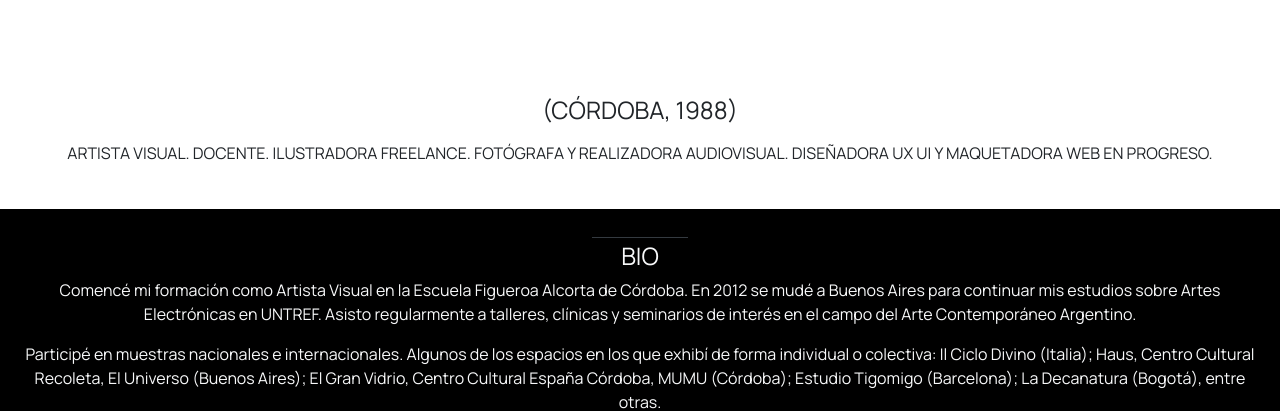
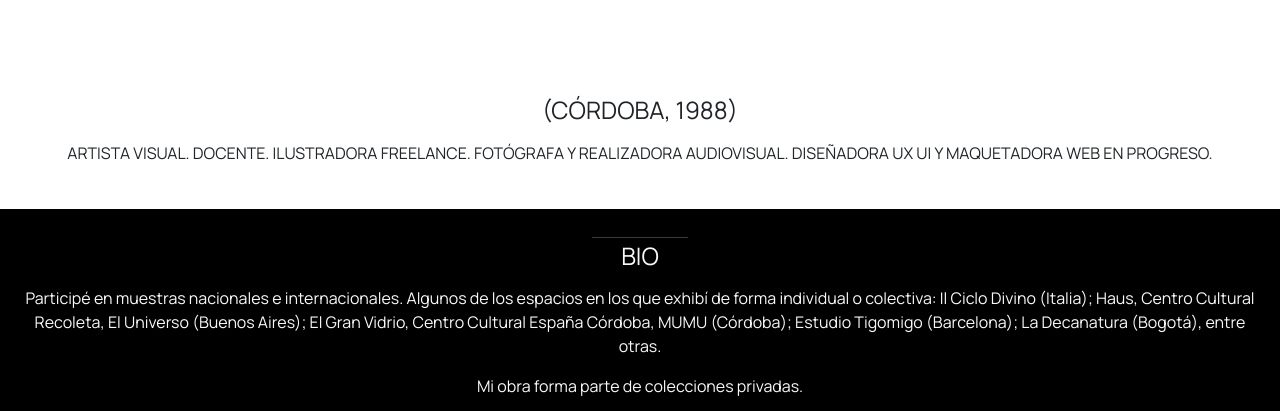
Before and after one commit to evasemino/mi-portfolio, a plain HTML site: page porfolio-eva/index.html in a window 1280 px wide. Shown: the part 366-777 px from the top of the page. Drawn offline with nearby package versions, Linux system fonts and the light colour scheme; a script that the page names is missing.

Commit message:
cambios finales

```diff
--- a/porfolio-eva/index.html
+++ b/porfolio-eva/index.html
@@ -80,10 +80,6 @@
             </div>
             <h4>BIO</h4>
             <p>
-                Comencé mi formación como Artista Visual en la Escuela Figueroa Alcorta de Córdoba. En 2012 se mudé a
-                Buenos Aires para continuar mis estudios sobre Artes Electrónicas en UNTREF. Asisto regularmente a
-                talleres, clínicas y seminarios de interés en el campo del Arte Contemporáneo Argentino.
-
                 <p> Participé en muestras nacionales e internacionales. Algunos de los espacios en
                     los que exhibí de forma individual o colectiva: Il Ciclo Divino (Italia); Haus, Centro Cultural
                     Recoleta, El Universo (Buenos Aires); El Gran Vidrio, Centro Cultural España Córdoba, MUMU
@@ -94,7 +90,6 @@
                 </p>
                 <p>
                     Trabajo de manera independiente como artista, diseñadora y docente.
-                    Actualmente vivo en la ciudad de Córdoba, Argentina.
                 </p>
 
 
```
